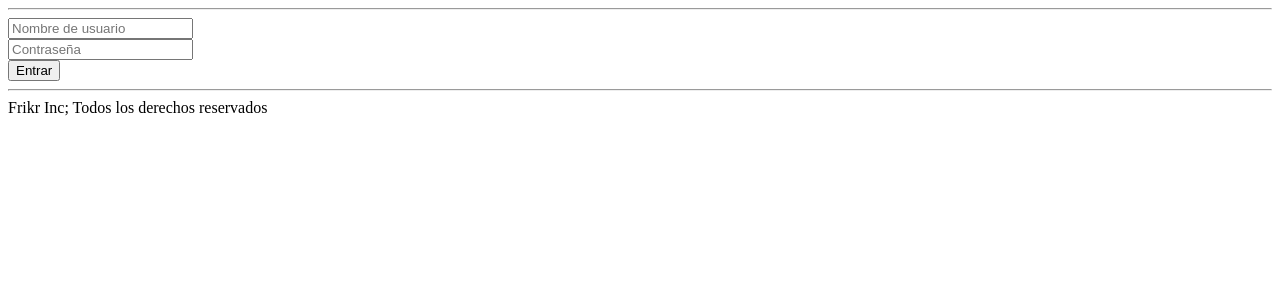
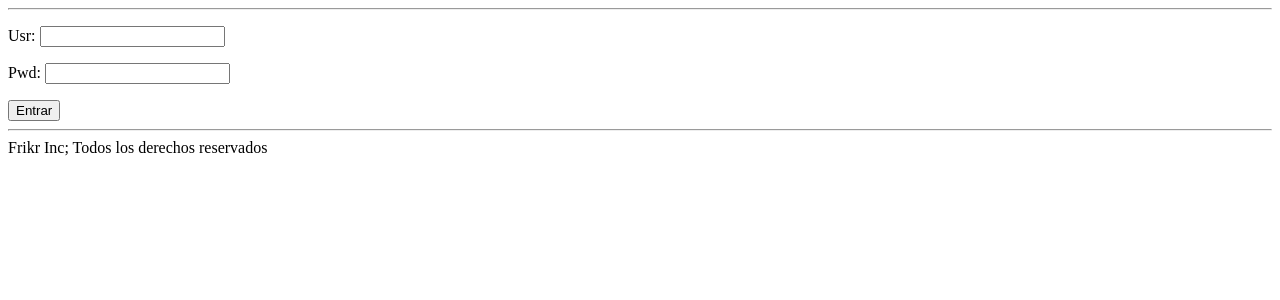
Before and after one commit to a-rodriguez296/Django-Tutorial, a Django app: page /login in a window 1280 px wide. Shown: the part 26-326 px from the top of the page. Run offline with Django 3.2, Linux system fonts and the light colour scheme.

Commit message:
se creo formulario utilizando solucion de Django

```diff
--- /dev/null
+++ b/users/forms.py
@@ -0,0 +1,7 @@
+#-*- coding: utf-8 -*-
+from django import forms
+
+class LoginForm(forms.Form):
+
+    usr = forms.CharField()
+    pwd = forms.CharField()
--- a/users/templates/users/login.html
+++ b/users/templates/users/login.html
@@ -10,12 +10,7 @@
 
     <form method="post">
         {% csrf_token %}
-        <div>
-            <input type="text" name="usr" placeholder="Nombre de usuario">
-        </div>
-        <div>
-            <input type="password" name="pwd" placeholder="Contraseña">
-        </div>
+        {{ login_form.as_p }}
         <div>
             <button>Entrar</button>
         </div>
--- a/users/views.py
+++ b/users/views.py
@@ -2,12 +2,13 @@
 
 from django.shortcuts import render, redirect
 from django.contrib.auth import logout as django_logout, authenticate, login as django_login
+from users.forms import LoginForm
 
 # Create your views here.
 
 
 def login(request):
-
+    form = LoginForm()
     error_messages = []
 
     if request.method == 'POST':
@@ -28,7 +29,8 @@ def login(request):
                 error_messages.append('El usuario no esta activo')
 
     context = {
-        'errors' : error_messages
+        'errors': error_messages,
+        'login_form': form
     }
     return render(request, 'users/login.html', context)
 
```
